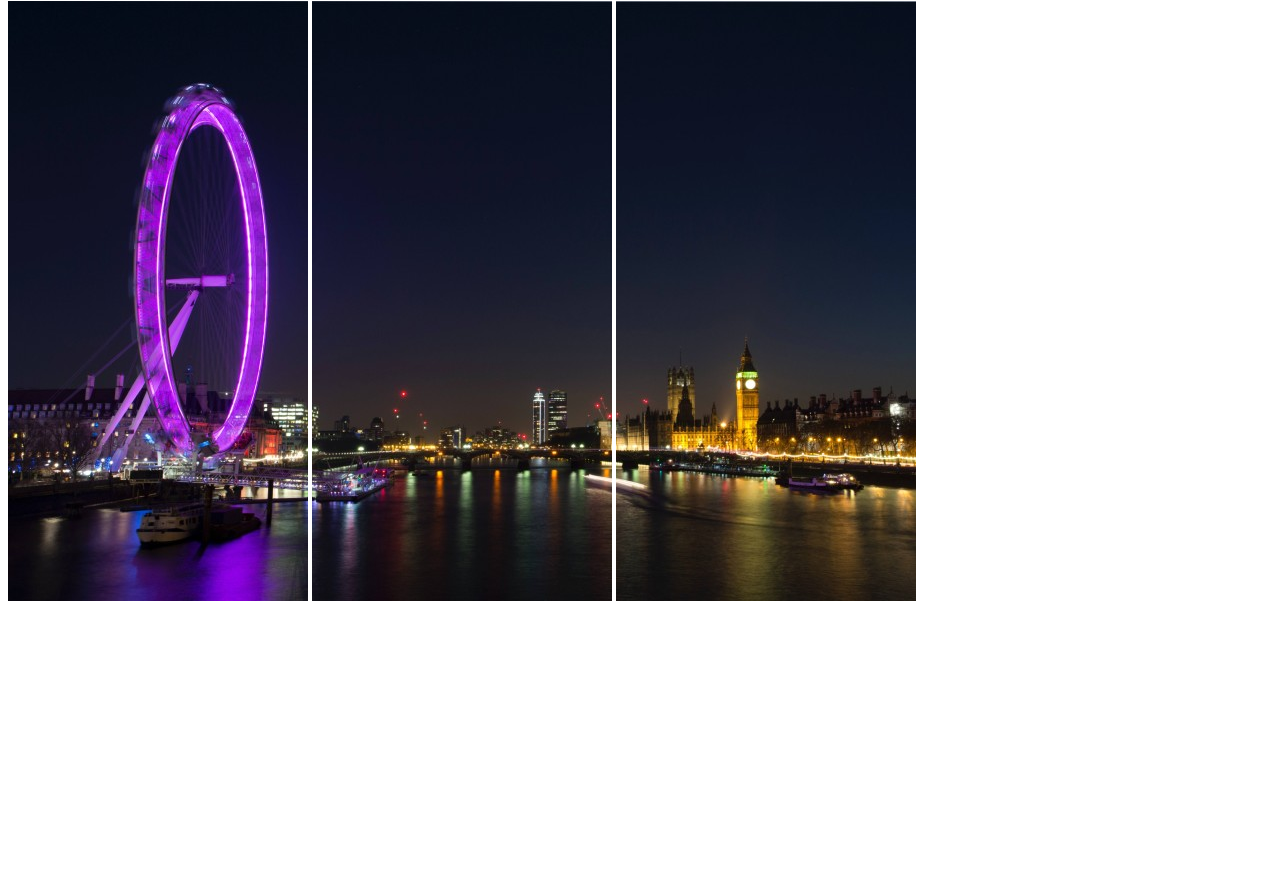
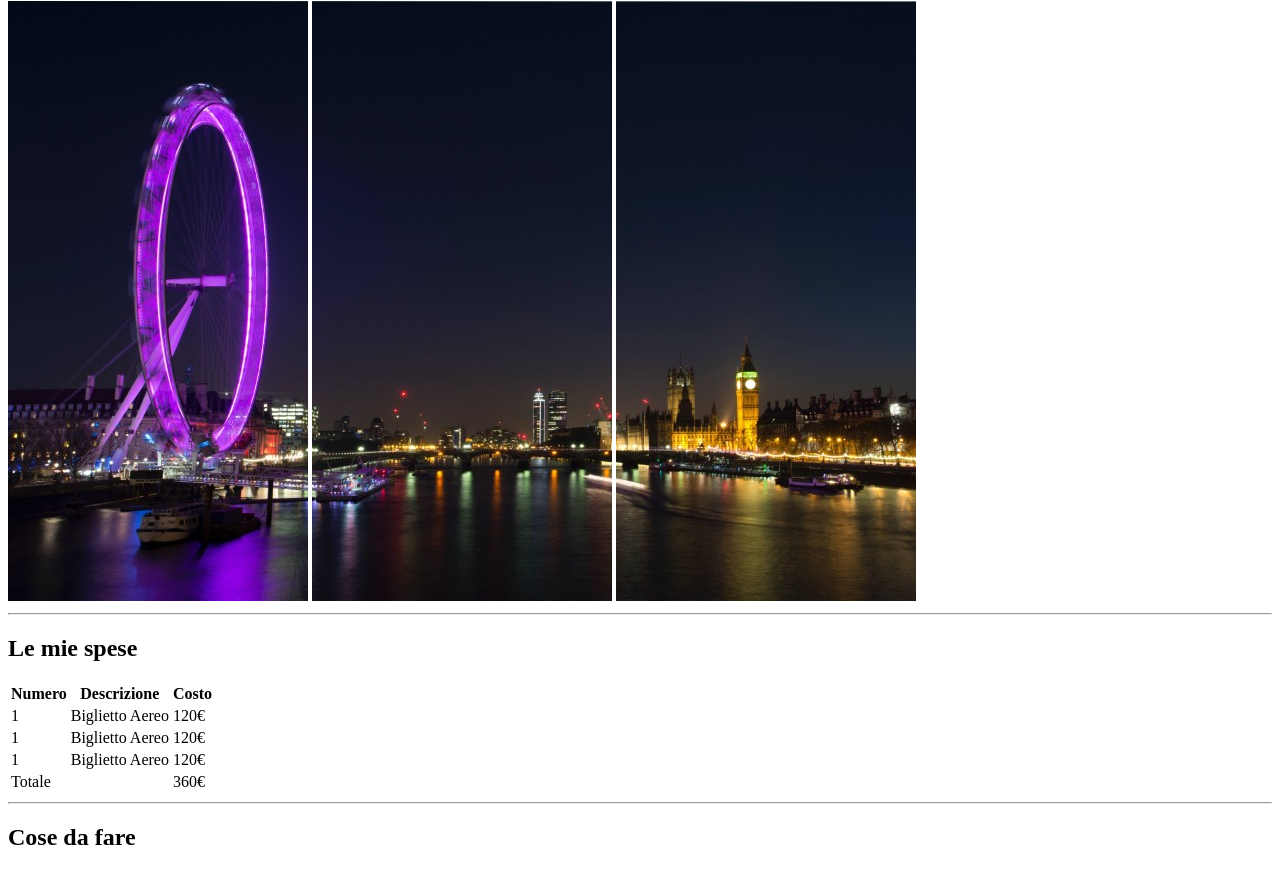
Before and after one commit to martinalumastro/html-london-trip, a plain HTML site: page index.html in a window 1280 px wide. Shown: the part 79-950 px from the top of the page. Before the commit the page ends 800 px from the top, so only its background shows below. Drawn offline with Linux system fonts and the light colour scheme.

Commit message:
html-london-trip table

```diff
--- a/index.html
+++ b/index.html
@@ -10,7 +10,7 @@
   <!--Corpo pagina-->
   <body>
     <h1>Il mio Viaggio a Londra</h1>
-    <div class="img-post-title">
+    <div>
       <img
         src="./img/pexels-bill-emrich-230794-0.jpg"
         alt="image-london-left"
@@ -24,5 +24,58 @@
         alt="image-london-right"
       />
     </div>
+
+    <hr />
+
+    <!--Seconda parte: spese-->
+    <h2>Le mie spese</h2>
+
+    <!--Tabella-->
+    <table>
+      <!--Intestazione tabella-->
+      <thead>
+        <tr>
+          <th><strong>Numero</strong></th>
+          <th><strong>Descrizione</strong></th>
+          <th><strong>Costo</strong></th>
+        </tr>
+      </thead>
+      <!--Corpo tabella-->
+      <tbody>
+        <!--Prima riga-->
+        <tr>
+          <td>1</td>
+          <td>Biglietto Aereo</td>
+          <td>120€</td>
+        </tr>
+
+        <!--Seconda riga-->
+        <tr>
+          <td>1</td>
+          <td>Biglietto Aereo</td>
+          <td>120€</td>
+        </tr>
+
+        <!--Terza riga-->
+        <tr>
+          <td>1</td>
+          <td>Biglietto Aereo</td>
+          <td>120€</td>
+        </tr>
+      </tbody>
+      <!--Foot tabella-->
+      <tfoot>
+        <tr>
+          <td>Totale</td>
+          <td></td>
+          <td>360€</td>
+        </tr>
+      </tfoot>
+    </table>
+
+    <hr />
+
+    <!--Terza parte: cose da fare-->
+    <h2>Cose da fare</h2>
   </body>
 </html>
```
